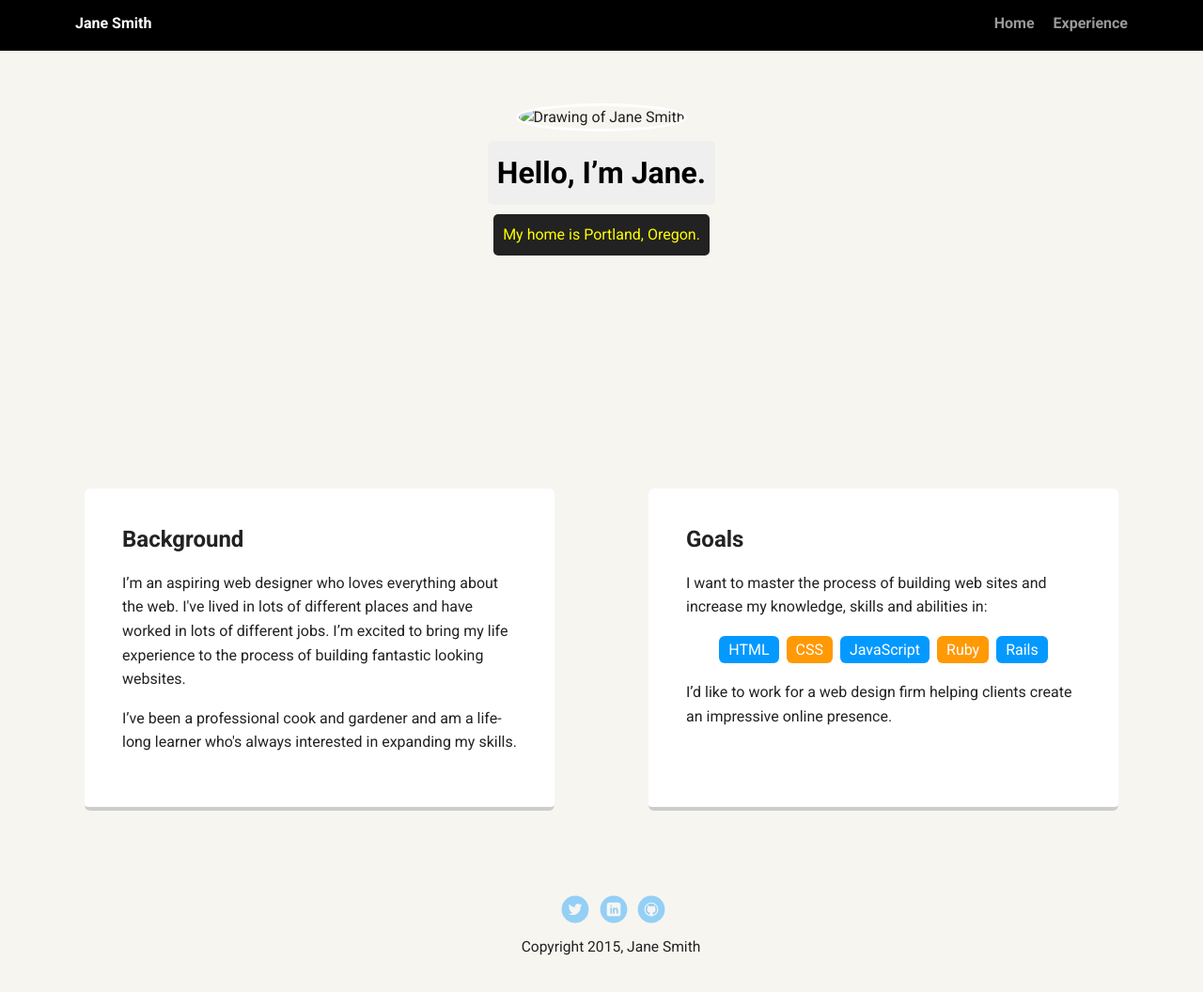
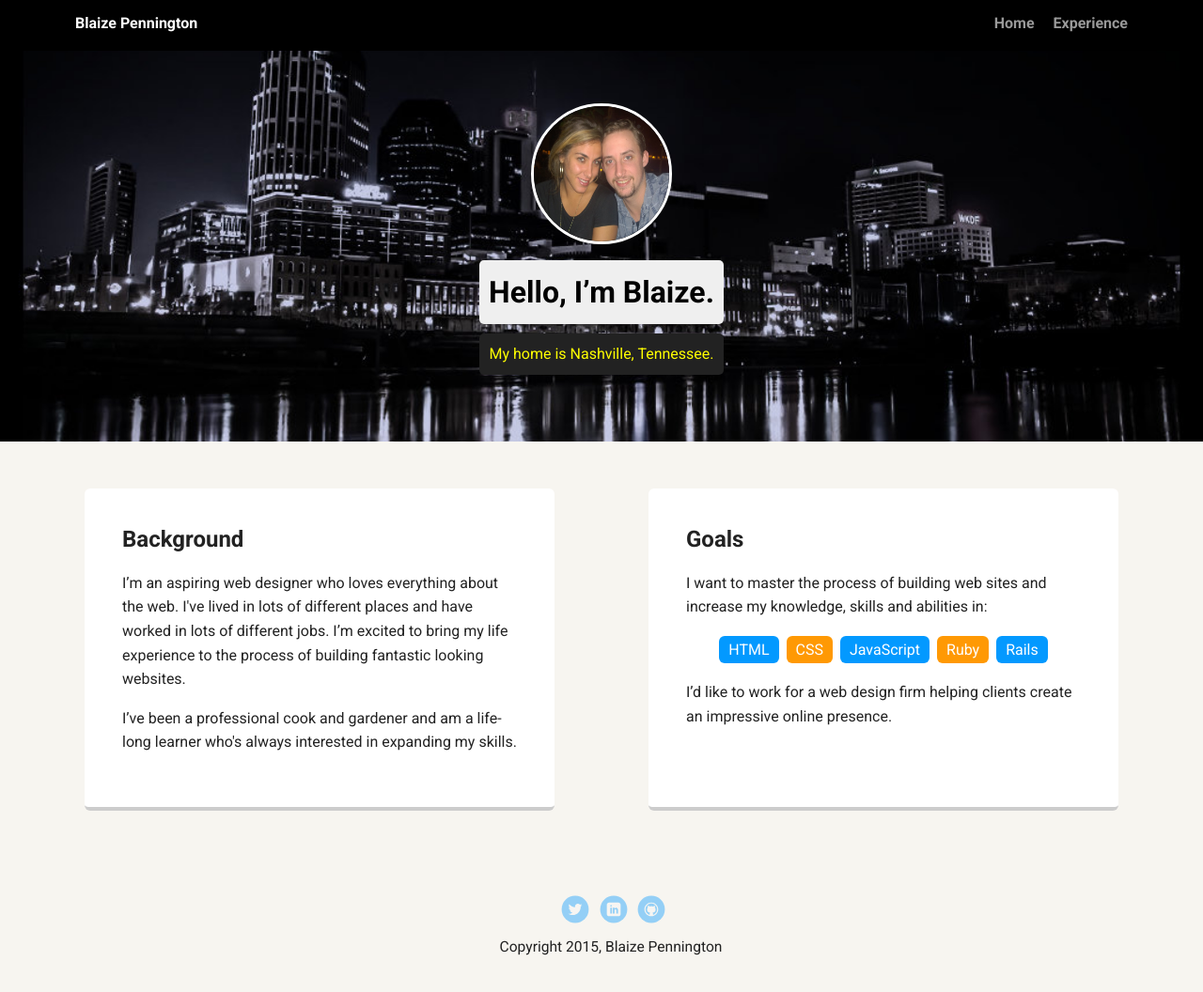
Before and after one commit to BlaizeDuke/myPortfolio, a plain HTML site: page index.html in a window 1280 px wide. Shown: the whole page at 94% size. Drawn offline with Linux system fonts and the light colour scheme; a web font is replaced by a local one.

Commit message:
Replaced Pictures and Information

```diff
--- a/index.html
+++ b/index.html
@@ -2,7 +2,7 @@
 <html lang="en">
 <head>
   <meta charset="utf-8">
-  <title>Jane Smith's Profile</title>
+  <title>Blaize Pennington's Profile</title>
   <meta name="viewport" content="width=device-width, initial-scale=1.0">
   <link rel="stylesheet" href="styles.css">
   <link href="https://fonts.googleapis.com/css?family=Muli%7CRoboto:400,300,500,700,900" rel="stylesheet"></head>
@@ -10,16 +10,16 @@
 
     <div class="main-nav">
         <ul class="nav">
-          <li class="name">Jane Smith</li>
+          <li class="name">Blaize Pennington</li>
           <li><a href="#">Home</a></li>
           <li><a href="#">Experience</a></li>
         </ul>
     </div>
 
     <header>
-      <img src="images/me.png" alt="Drawing of Jane Smith" class="profile-image">
-      <h1 class="tag name">Hello, I’m Jane.</h1>
-      <p class="tag location">My home is Portland, Oregon.</p>
+      <img src="images/profilePicture.jpg" alt="Drawing of Blaize Pennington" class="profile-image">
+      <h1 class="tag name">Hello, I’m Blaize.</h1>
+      <p class="tag location">My home is Nashville, Tennessee.</p>
     </header>
 
     <main class="flex">
@@ -49,7 +49,7 @@
         <li><a href="#" class="social linkedin">LinkedIn</a></li>
         <li><a href="#" class="social github">Github</a></li>
       </ul>
-      <p class="copyright">Copyright 2015, Jane Smith</p>
+      <p class="copyright">Copyright 2015, Blaize Pennington</p>
     </footer>
   </body>
   </html>
--- a/styles.css
+++ b/styles.css
@@ -57,7 +57,7 @@ a:hover {
 
 header {
   text-align: center;
-  background: url('images/portland.jpg') no-repeat top center ;
+  background: url('images/nashville.jpg') no-repeat 0 -250px;
   background-size: cover;
   overflow: hidden;
   padding-top: 60px;
```
